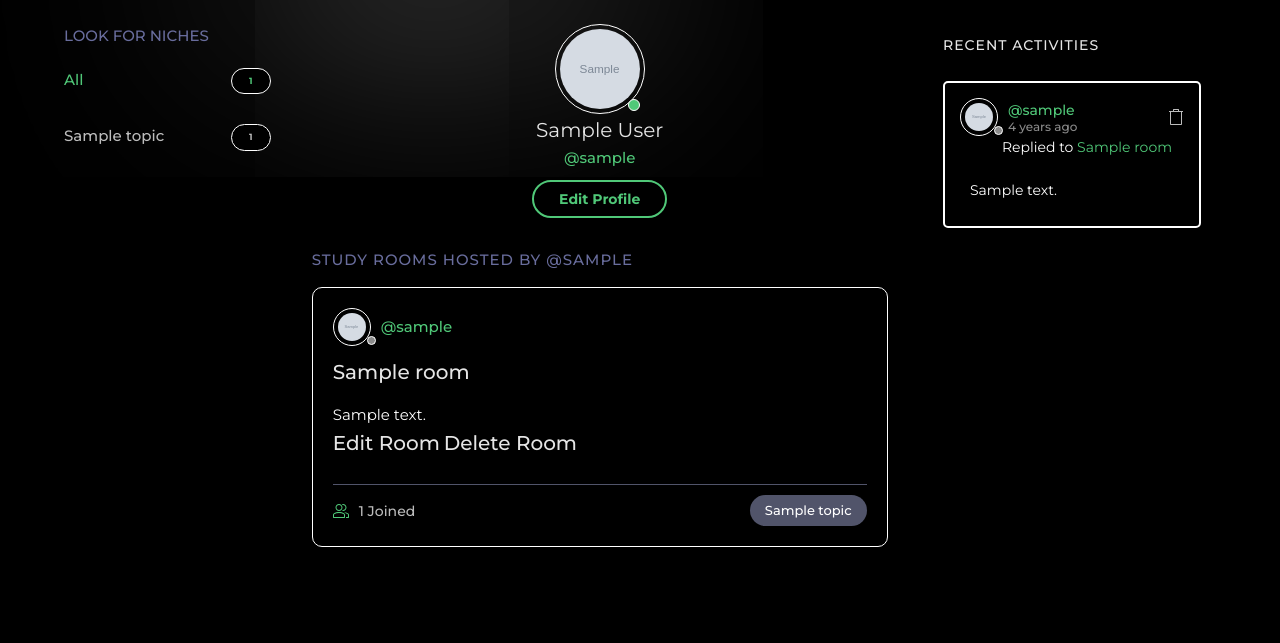
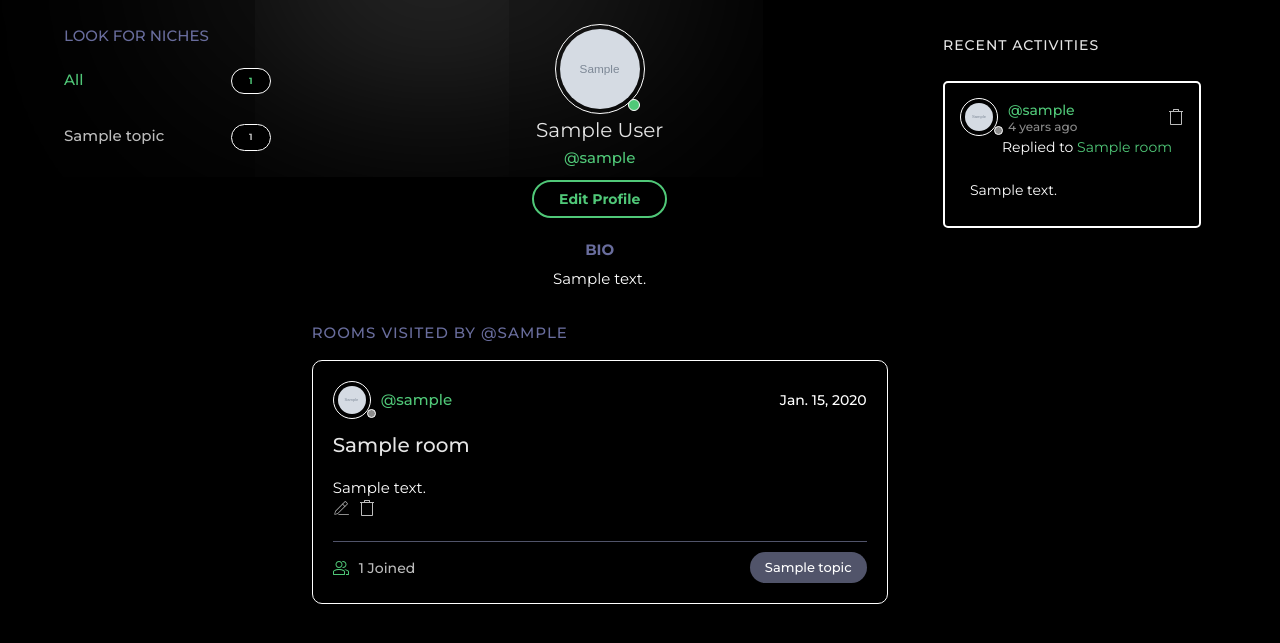
Before and after one commit to arindam-sahoo/Community-WebApp, a Django app: page /profile/1/ in a window 1280 px wide. Shown: the part 78-721 px from the top of the page. Run offline with Django 5.2, Linux system fonts and the light colour scheme; a user stored in the database is signed in; tables that the repository leaves empty hold one stand-in row (values such as "Sample post"); grey boxes marked "Sample" are stand-in pictures.

Commit message:
Icons and few Frontend Fixes

```diff
--- a/backend/api/templates/api/feed.html
+++ b/backend/api/templates/api/feed.html
@@ -8,9 +8,9 @@
         </div>
         <span>@{{ room.host.username }}</span>
       </a>
-      {% comment %} <div class="roomListRoom__actions">
-        <span>5 days ago</span>
-      </div> {% endcomment %}
+      <div class="roomListRoom__actions">
+        <span>{{ room.created|date }}</span>
+      </div>
     </div>
     <div class="roomListRoom__content">
       <a href="/room/{{ room.id }}">{{ room.name }}</a>
@@ -18,8 +18,32 @@
         {{ room.description }}
       </p>
       {% if request.user == room.host %}
-          <a href="{% url 'update-room' room.id %}">Edit Room</a>
-          <a href="{% url 'delete-room' room.id %}">Delete Room</a>
+          <div class="roomListRoom__actions">
+            <a href="{% url 'update-room' room.id %}">
+              <svg enable-background="new 0 0 24 24" height="32" viewBox="0 0 24 24" width="32" xmlns="http://www.w3.org/2000/svg">
+                <title>edit</title>
+                <g>
+                  <path d="m23.5 22h-15c-.276 0-.5-.224-.5-.5s.224-.5.5-.5h15c.276 0 .5.224.5.5s-.224.5-.5.5z" />
+                </g>
+                <g>
+                  <g>
+                    <path d="m2.5 22c-.131 0-.259-.052-.354-.146-.123-.123-.173-.3-.133-.468l1.09-4.625c.021-.09.067-.173.133-.239l14.143-14.143c.565-.566 1.554-.566 2.121 0l2.121 2.121c.283.283.439.66.439 1.061s-.156.778-.439 1.061l-14.142 14.141c-.065.066-.148.112-.239.133l-4.625 1.09c-.038.01-.077.014-.115.014zm1.544-4.873-.872 3.7 3.7-.872 14.042-14.041c.095-.095.146-.22.146-.354 0-.133-.052-.259-.146-.354l-2.121-2.121c-.19-.189-.518-.189-.707 0zm3.081 3.283h.01z" />
+                  </g>
+                  <g>
+                    <path d="m17.889 10.146c-.128 0-.256-.049-.354-.146l-3.535-3.536c-.195-.195-.195-.512 0-.707s.512-.195.707 0l3.536 3.536c.195.195.195.512 0 .707-.098.098-.226.146-.354.146z" />
+                  </g>
+                </g>
+              </svg>
+            </a>
+            <a href="{% url 'delete-room' room.id %}">
+              <svg version="1.1" xmlns="http://www.w3.org/2000/svg" width="32" height="32" viewBox="0 0 32 32">
+                  <title>delete</title>
+                  <path
+                      d="M30 4h-8v-3c0-0.553-0.447-1-1-1h-10c-0.553 0-1 0.447-1 1v3h-8v2h2v24c0 1.104 0.897 2 2 2h20c1.103 0 2-0.896 2-2v-24h2v-2h-0zM12 2h8v2h-8v-2zM26.002 30l-0.002 1v-1h-20v-24h20v24h0.002z">
+                  </path>
+              </svg>
+            </a>
+        </div>
       {% endif %}
     </div>
     <div class="roomListRoom__meta">
--- a/backend/api/templates/api/login_register.html
+++ b/backend/api/templates/api/login_register.html
@@ -37,8 +37,8 @@
                 </div>
             </div>
         {% else %}
-            <div>
-                <div class="layout__box">
+            <div class="container">
+                <div class="layout__box" style="top: 70vh;">
                     <div class="layout__boxHeader">
                         <div class="layout__boxTitle">
                             <h3>Register</h3>
--- a/backend/api/templates/api/profile.html
+++ b/backend/api/templates/api/profile.html
@@ -9,7 +9,6 @@
         }
     </style>
 
-    {% comment %} <h1>{{ user.username }}</h1> {% endcomment %}
     <main class="profile-page layout layout--3">
         <div class="container">
             <div class="topics">
@@ -30,18 +29,16 @@
                         <a href="{% url 'update-user' %}" class="btn btn--main btn--pill">Edit Profile</a>
                       {% endif %}
                     </div>
-                    {% comment %} <div class="profile__about">
-                      <h3>About</h3>
+                    <div class="profile__about" style="text-align: center;">
+                      <h3>Bio</h3>
                       <p>
-                        Lorem ipsum dolor sit amet consectetur adipisicing elit. Consequuntur illo tenetur
-                        facilis sunt nemo debitis quisquam hic atque aut? Ducimus alias placeat optio
-                        accusamus repudiandae quis ab ex exercitationem rem?
+                        {{ user.bio }}
                       </p>
-                    </div> {% endcomment %}
+                    </div>
                 </div>
                 <div class="roomList__header">
                     <div>
-                      <h2>Study Rooms Hosted by @{{ user.username }}</a>
+                      <h2>Rooms Visited by @{{ user.username }}</a>
                       </h2>
                     </div>
                 </div>
```
Also changed, not shown: backend/api/templates/api/room.html (+5 -3 lines).
